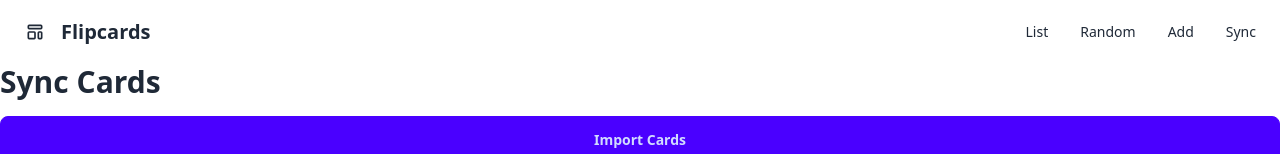
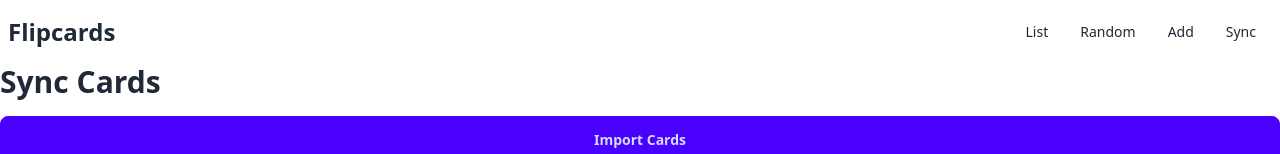
Before and after one commit to jbarszczewski/flipcards, a React (Vite) app: page /flipcards/cards/sync in a window 1280 px wide. Shown: the top 154 px of the page. Built offline with nearby package versions, Linux system fonts and the light colour scheme.

Commit message:
refactor: simplify header component by removing unnecessary link and enhancing title styling

```diff
--- a/src/components/header.tsx
+++ b/src/components/header.tsx
@@ -3,22 +3,7 @@ import { Link } from "wouter";
 const Header = () => {
   return (
     <div className="navbar bg-base-100">
-      <div className="flex-1">
-        <Link to="/" className="btn btn-ghost normal-case text-xl">
-          <svg
-            xmlns="http://www.w3.org/2000/svg"
-            fill="none"
-            viewBox="0 0 24 24"
-            className="inline-block w-5 h-5 mr-2 stroke-current">
-            <path
-              strokeLinecap="round"
-              strokeLinejoin="round"
-              strokeWidth="2"
-              d="M4 5a1 1 0 011-1h14a1 1 0 011 1v2a1 1 0 01-1 1H5a1 1 0 01-1-1V5zM4 13a1 1 0 011-1h6a1 1 0 011 1v6a1 1 0 01-1 1H5a1 1 0 01-1-1v-6zM16 13a1 1 0 011-1h2a1 1 0 011 1v6a1 1 0 01-1 1h-2a1 1 0 01-1-1v-6z"></path>
-          </svg>
-          Flipcards
-        </Link>
-      </div>
+      <div className="flex-1 text-2xl font-bold">Flipcards</div>
       <div className="flex-none">
         <ul className="menu menu-horizontal p-0">
           <li>
```
